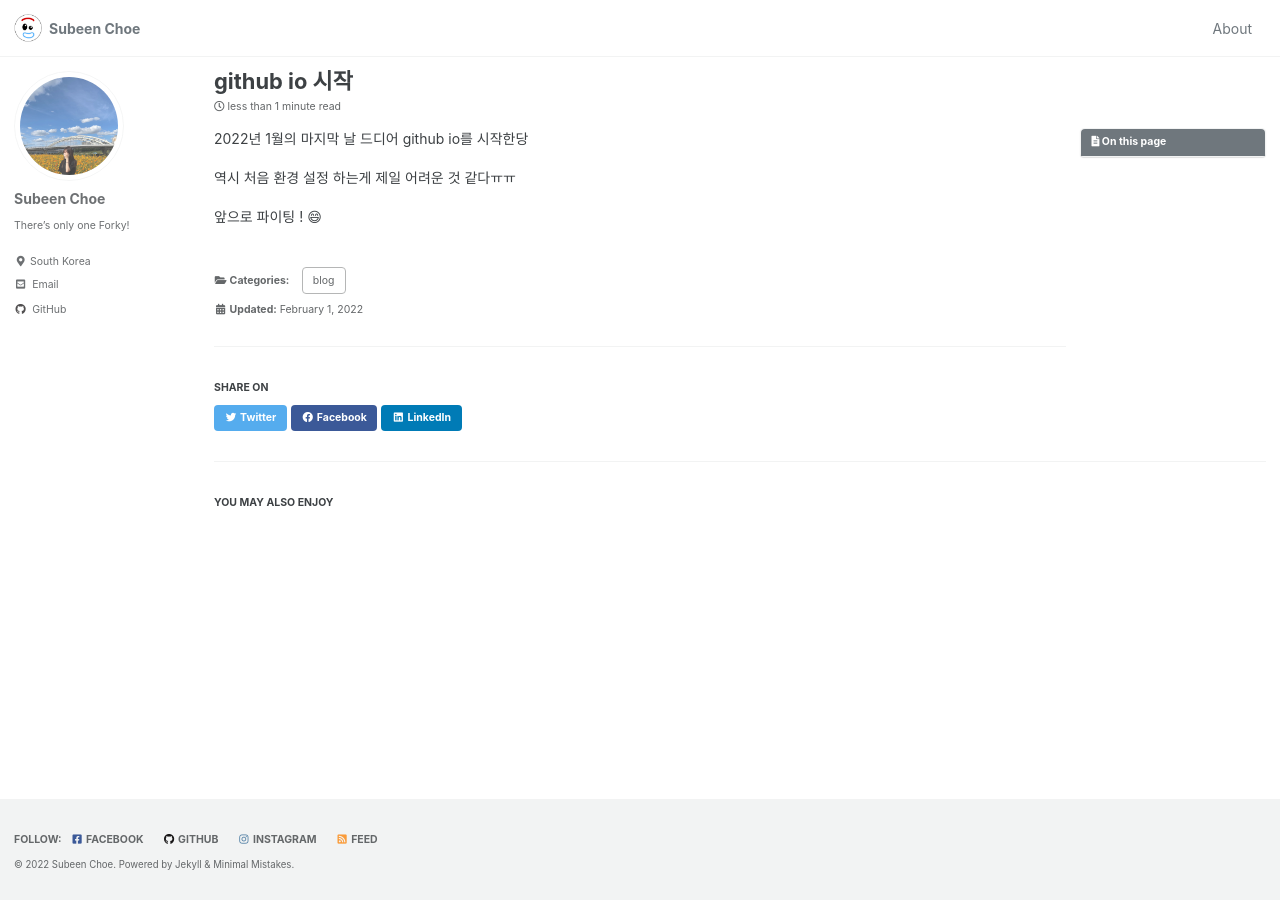
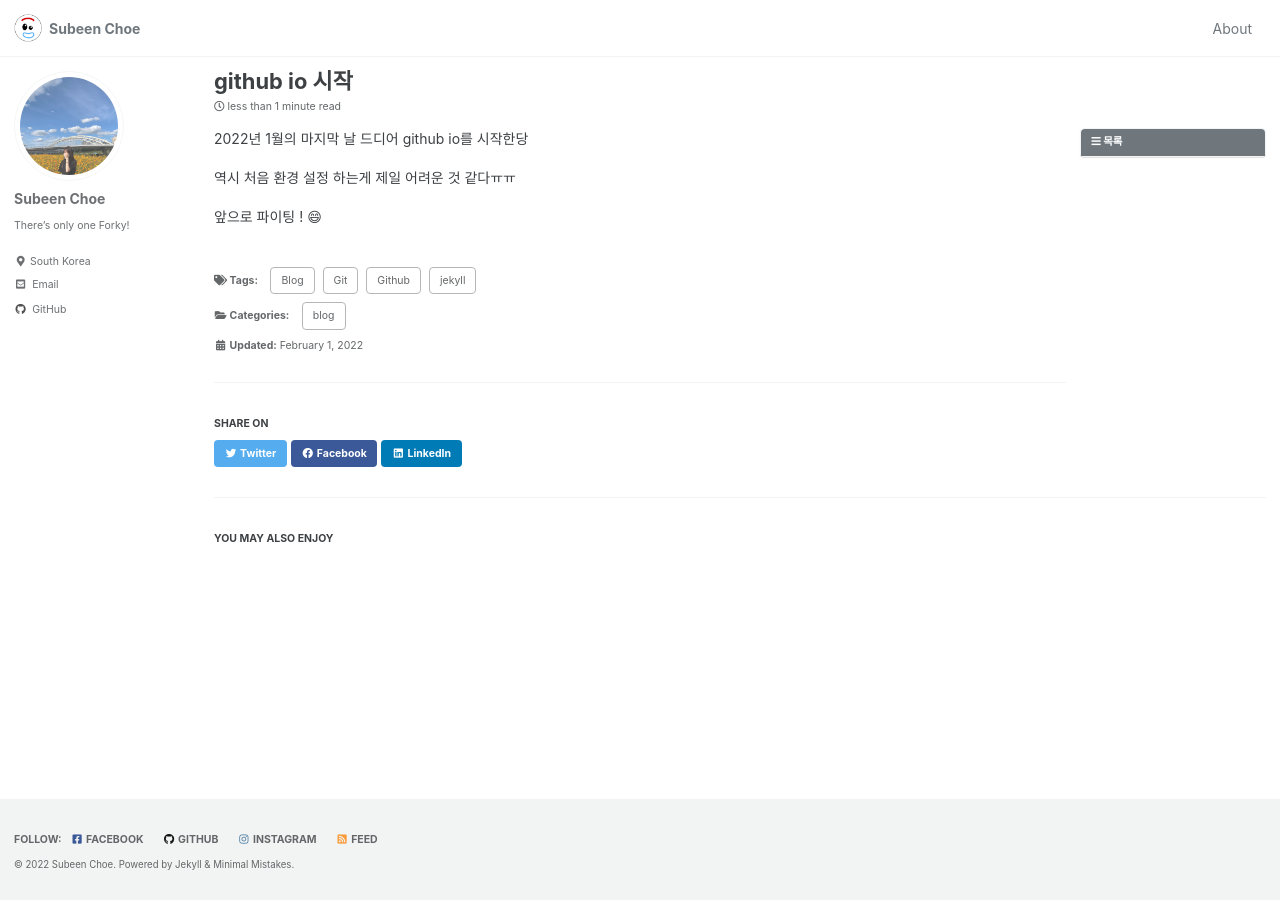
Before and after one commit to subeenz/subeenz.github.io, a Jekyll site: the page built from _posts/2022-01-30-1st-post.md, in a window 1280 px wide. Built offline with Jekyll 4.4.1, drawn with Linux system fonts in a browser that asks for light colours; cached includes are drawn as plain includes; emoji names are drawn with the system emoji font.

```diff
--- a/_posts/2022-01-30-1st-post.md
+++ b/_posts/2022-01-30-1st-post.md
@@ -1,13 +1,20 @@
 ---
+layout: single
 title:  "github io 시작"
 excerpt: "github io를 시작해보자."
 
+folder: "jekyll"
 categories:
   - blog
-# tags:
-#   - [Blog, jekyll, Github, Git]
+tags:
+  - [Blog, jekyll, Github, Git]
+
+sidebar:
+  nav: "docs"
 
 toc: true
+toc_label: "목록"
+toc_icon: "bars"
 toc_sticky: true
 
 date: 2022-01-30
```
